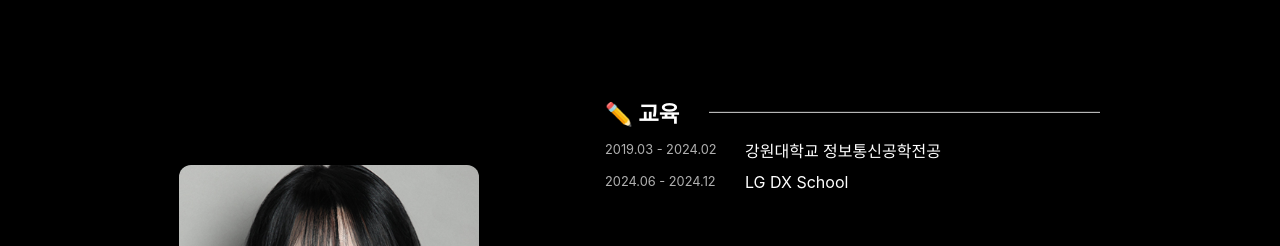
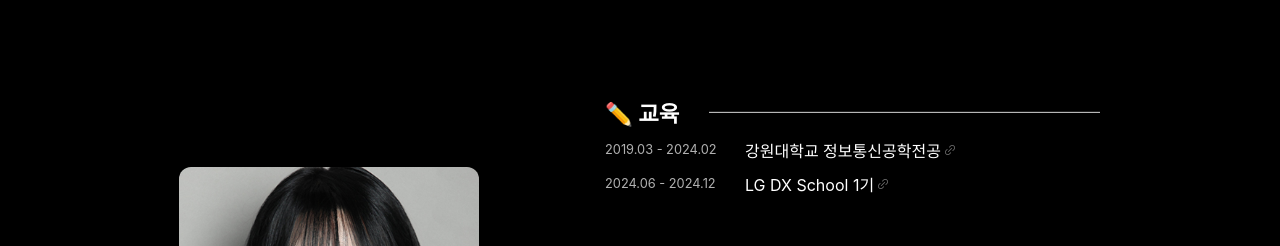
Before and after one commit to rlnrlnworld/portfolio, a React (Create React App) app: page / in a window 1280 px wide. Shown: the part 1540-1786 px from the top of the page. Built offline with nearby package versions, Linux system fonts and the light colour scheme.

Commit message:
feat: link 추가

```diff
--- a/src/components/About.js
+++ b/src/components/About.js
@@ -6,6 +6,7 @@ import notionIcon from '../assets/notion.png'
 import resumeIcon from '../assets/resume.png'
 import quoteLeft from '../assets/quote_left.png'
 import quoteRight from '../assets/quote_right.png'
+import linkIcon from '../assets/link.png'
 
 // 페이드 인 애니메이션 정의
 const fadeIn = keyframes`
@@ -104,6 +105,18 @@ const DetailItem = styled.div`
     margin: 0;
     font-size: 1rem;
     color: white;
+  }
+
+  img {
+    height: 12px;
+    width: 12px;
+    transform: translate(-7px, 0px);
+    filter: brightness(0.5);
+    transition: filter 0.2s ease;
+
+    &:hover {
+      filter: brightness(1);
+    }
   }
 `;
 
@@ -406,10 +419,16 @@ const About = () => {
               <DetailItem>
                 <span>2019.03 - 2024.02</span>
                 <p>강원대학교 정보통신공학전공</p>
+                <a href="https://wwwk.kangwon.ac.kr/" target="_blank" rel="noopener noreferrer">
+                  <img src={linkIcon}/>
+                </a>
               </DetailItem>
               <DetailItem>
                 <span>2024.06 - 2024.12</span>
-                <p>LG DX School</p>
+                <p>LG DX School 1기</p>
+                <a href="https://dxschool.co.kr/" target="_blank" rel="noopener noreferrer">
+                  <img src={linkIcon}/>
+                </a>
               </DetailItem>
             </AboutDetails>
           </AboutSection>
```
Also changed, not shown: src/assets/link.png (added).
